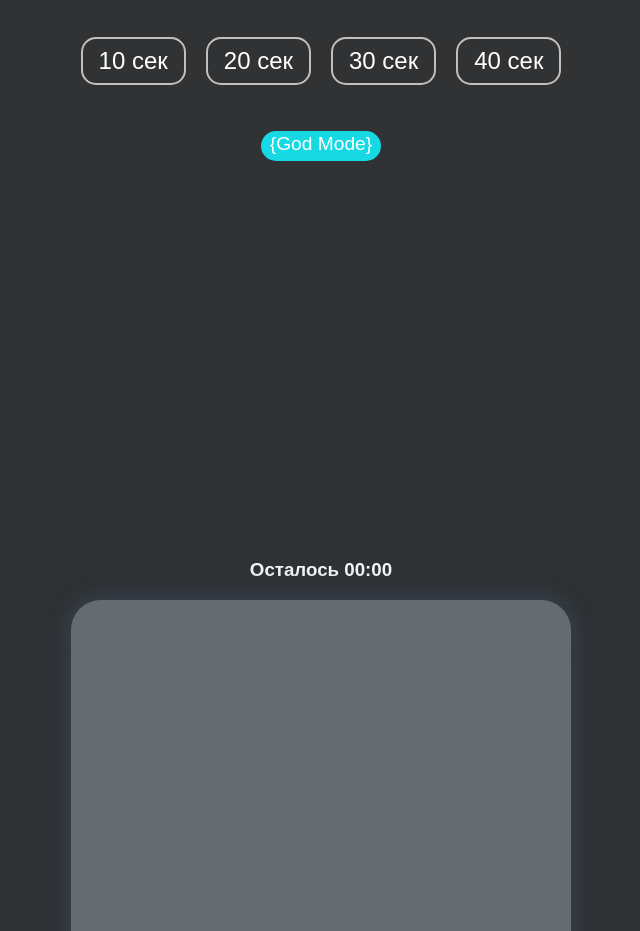
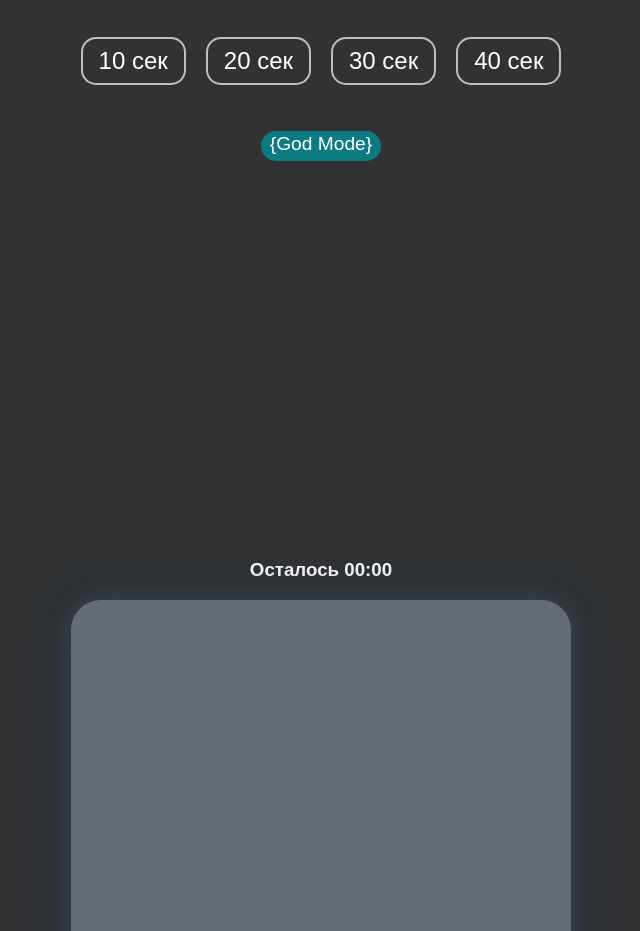
Before and after one commit to erizo47/Bubble-Game-App, a plain HTML site: page index.html in a window 1280 px wide. Shown: the part 1180-2111 px from the top of the page, without its empty margins (319-959 px from the left). Drawn offline with Linux system fonts and the light colour scheme; a web font is replaced by a local one.

Commit message:
Update styles.css

```diff
--- a/styles.css
+++ b/styles.css
@@ -141,10 +141,13 @@ h1 {
 .win-switch {
   width: 120px;
   height: 30px;
-  background: var(--hover-color);
+  background: var(--active-color);
   border-radius: 50px;
   margin-top: 20px;
   cursor: pointer;
+}
+.win-switch:hover {
+  background: var(--hover-color);
 }
 
 .switch {
```
